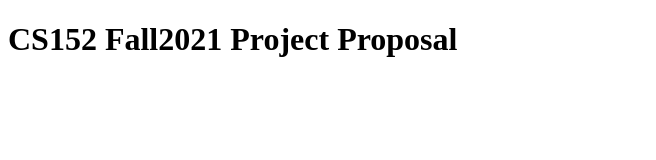
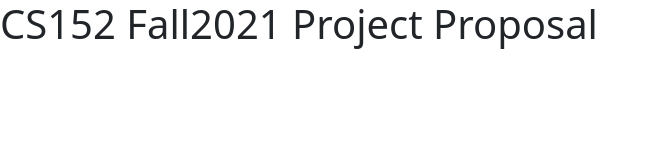
Before and after one commit to amgarton47/amgarton47.github.io, a plain HTML site: page index.html in a window 1280 px wide. Shown: the whole page, without its empty margins (0-656 px from the left). Drawn offline with nearby package versions, Linux system fonts and the light colour scheme.

Commit message:
added css file

```diff
--- a/index.html
+++ b/index.html
@@ -5,6 +5,10 @@
     <meta charset="UTF-8">
     <meta http-equiv="X-UA-Compatible" content="IE=edge">
     <meta name="viewport" content="width=device-width, initial-scale=1.0">
+    <link href="https://cdn.jsdelivr.net/npm/bootstrap@5.1.1/dist/css/bootstrap.min.css" rel="stylesheet"
+        integrity="sha384-F3w7mX95PdgyTmZZMECAngseQB83DfGTowi0iMjiWaeVhAn4FJkqJByhZMI3AhiU" crossorigin="anonymous">
+
+    <link href="style.css" type="stylesheet">
     <title>ChessNet</title>
 </head>
 
--- /dev/null
+++ b/style.css
@@ -0,0 +1,3 @@
+h1 {
+  background-color: blueviolet;
+}
```
